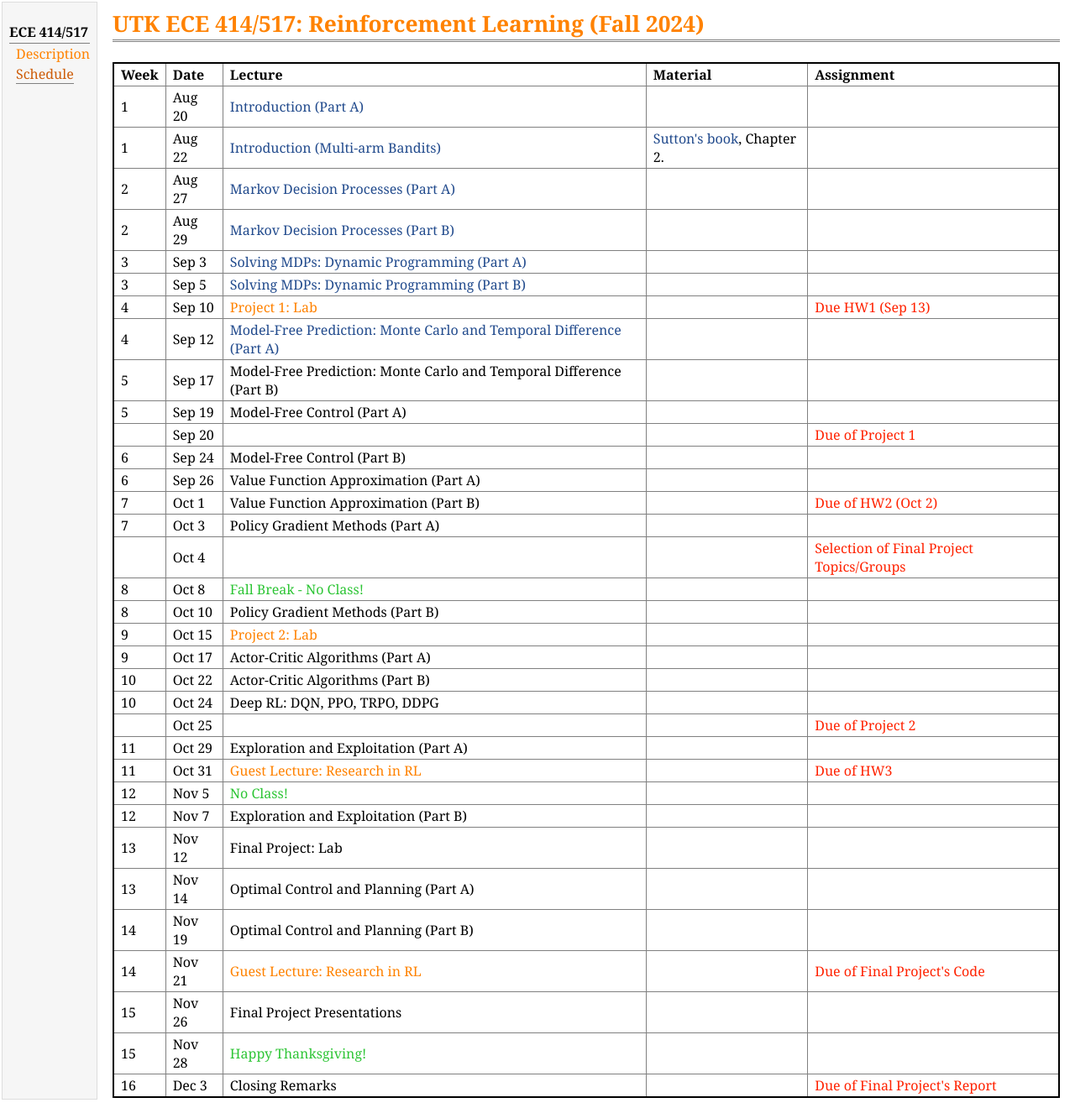
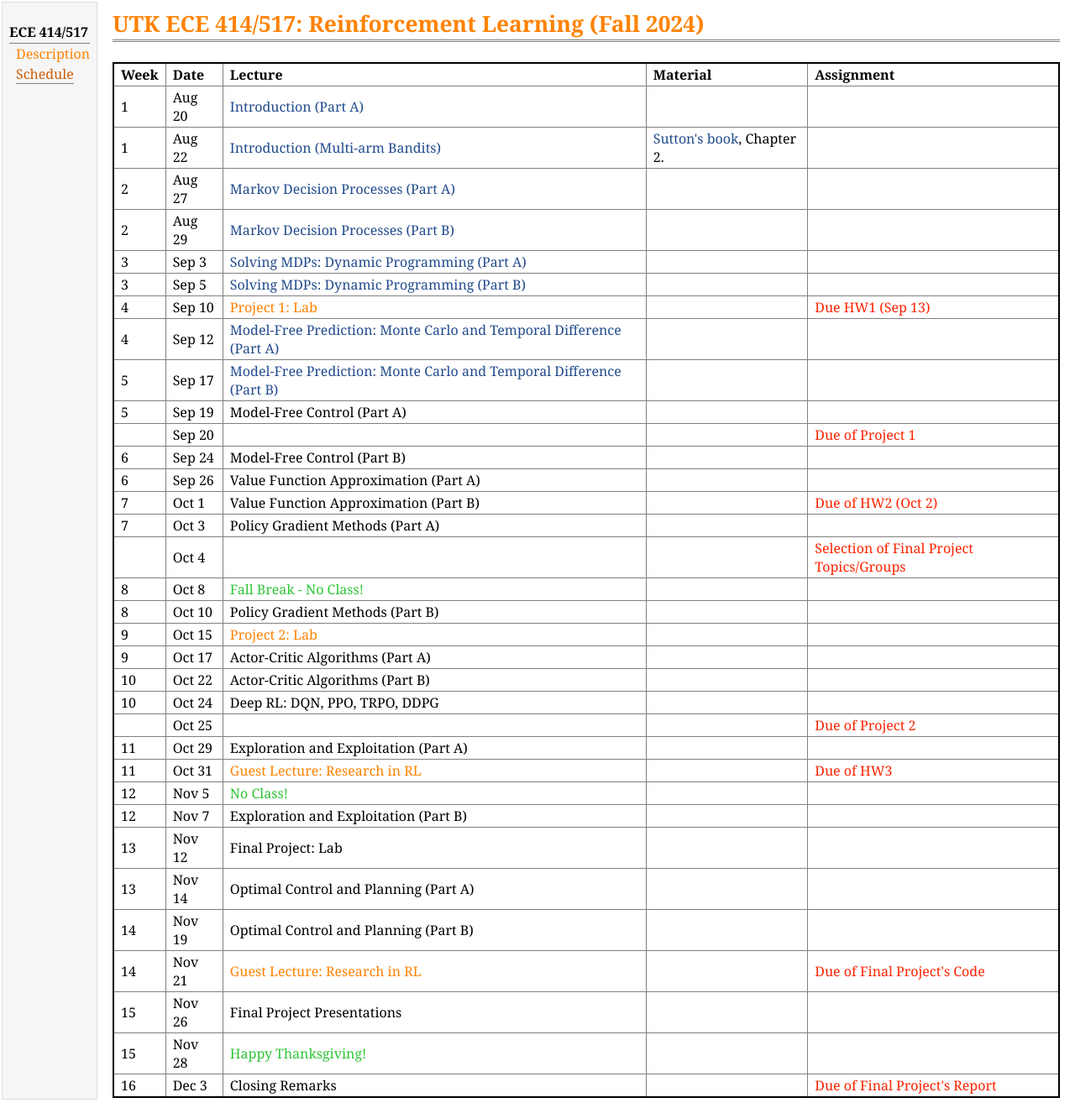
Before and after one commit to lnnx2006/lnnx2006.github.io, a Jekyll site: the page teaching/ece517_fall24/schedule.html, which Jekyll copies as it is, in a window 1280 px wide. Shown: the whole page at 84% size. Built offline with Jekyll 4.4.1, drawn with Linux system fonts in a browser that asks for light colours.

Commit message:
added slide8

```diff
--- a/teaching/ece517_fall24/schedule.html
+++ b/teaching/ece517_fall24/schedule.html
@@ -128,7 +128,9 @@
                     <tr class="r10">
                         <td class="c1">5</td>
                         <td class="c1">Sep 17 </td>
-                        <td class="c2">Model-Free Prediction: Monte Carlo and Temporal Difference (Part B)</td>
+                        <td class="c2"><a
+                                href="https://drive.google.com/file/d/1tNhrkPiNx8tNCEox-1VfuLDB_xL4sMZO">Model-Free
+                                Prediction: Monte Carlo and Temporal Difference (Part B)</a></td>
                         <td class="c3"> </td>
                         <td class="c4"> </td>
                     </tr>
```
